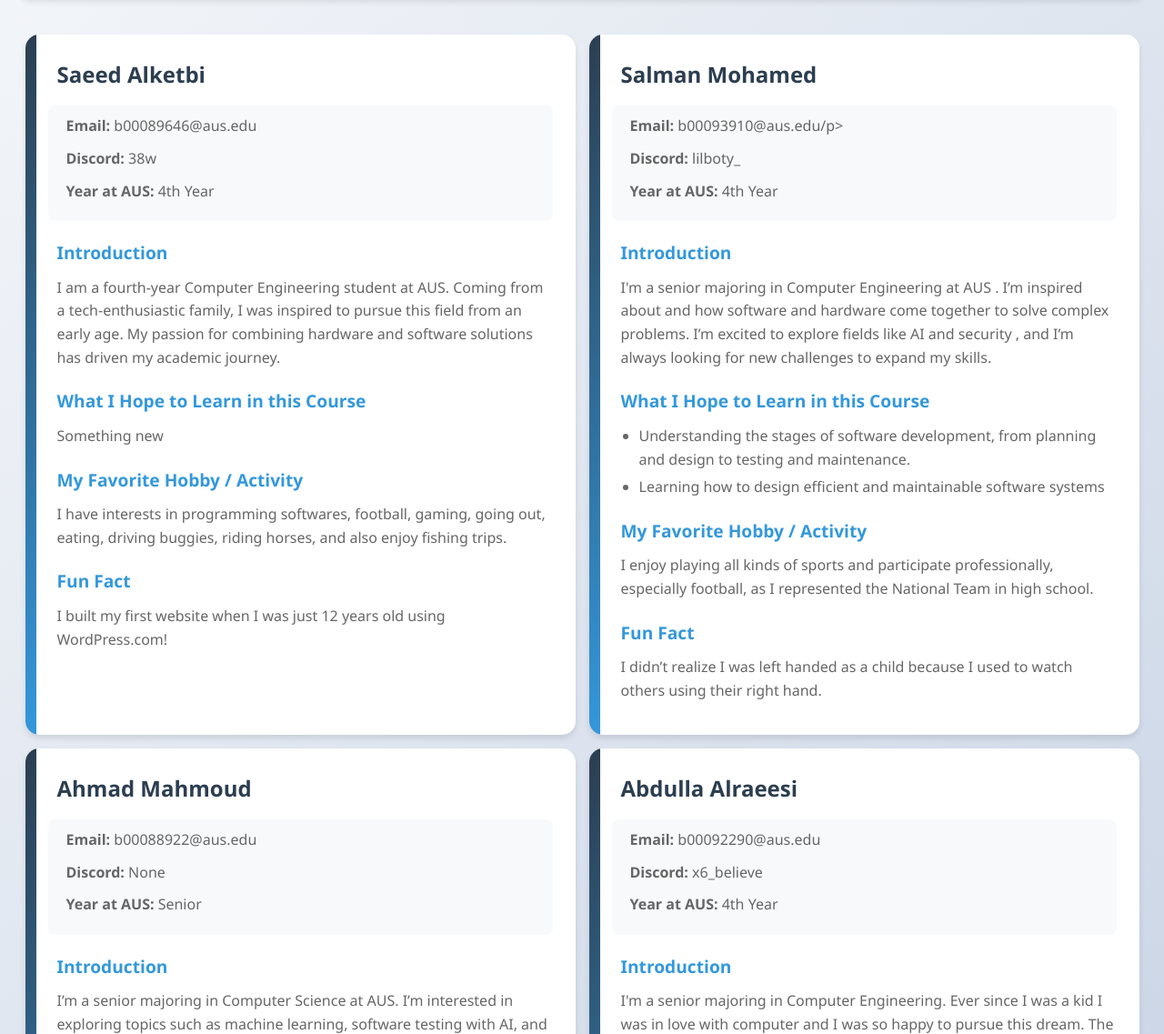
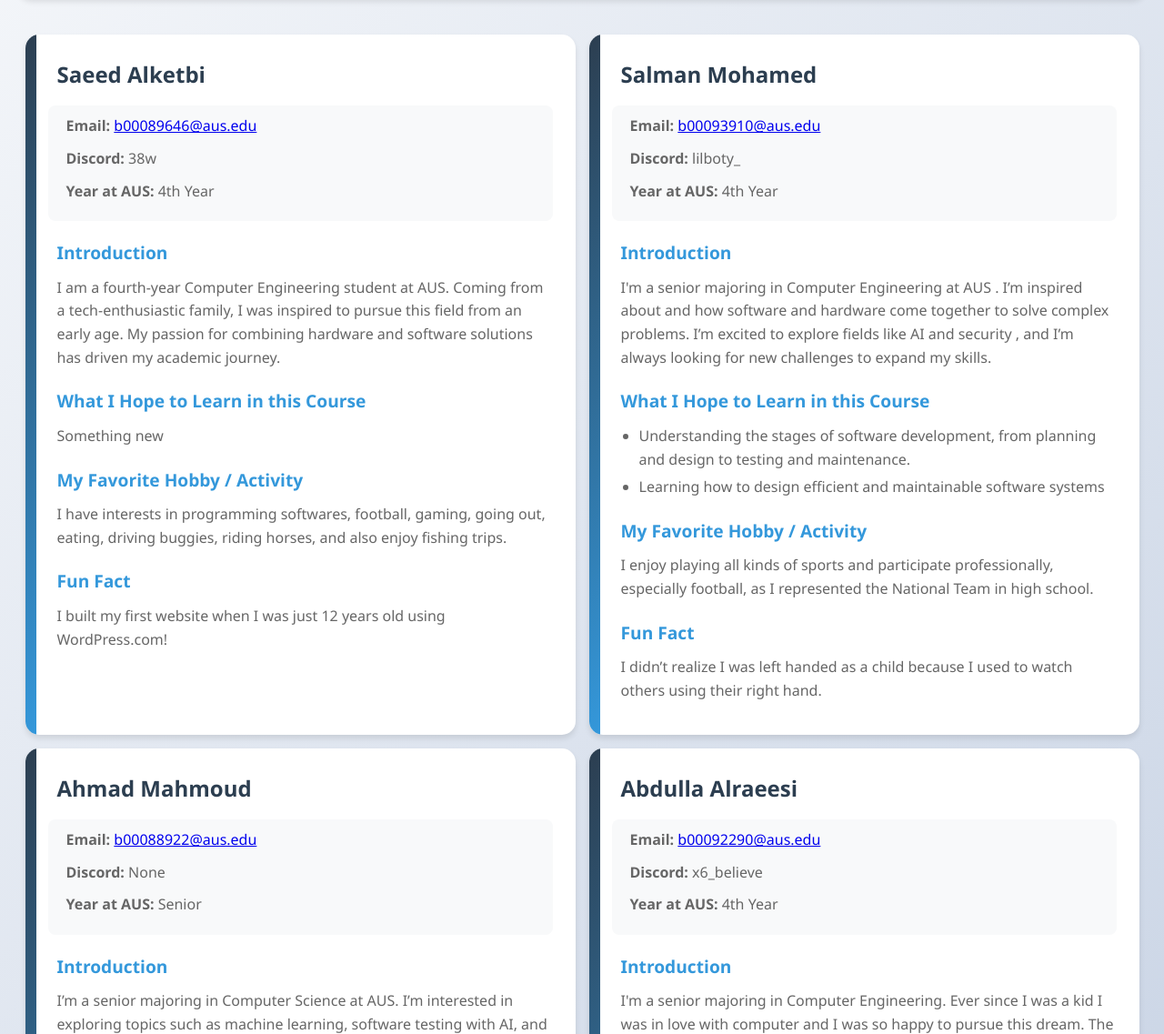
Before and after one commit to alktbihd/Sprinters, a plain HTML site: page index.html in a window 1280 px wide. Shown: the part 181-1318 px from the top of the page at 91% size. Drawn offline with Linux system fonts and the light colour scheme.

Commit message:
Update index.html

```diff
--- a/index.html
+++ b/index.html
@@ -149,7 +149,7 @@
         <div class="team-card">
             <h2>Saeed Alketbi</h2>
             <div class="contact-info">
-                <p><strong>Email:</strong> b00089646@aus.edu</p>
+                <p><strong>Email:</strong> <a href="mailto:b00089646@aus.edu">b00089646@aus.edu</a></p>
                 <p><strong>Discord:</strong> 38w</p>
                 <p><strong>Year at AUS:</strong> 4th Year</p>
             </div>
@@ -170,7 +170,7 @@
         <div class="team-card">
             <h2>Salman Mohamed</h2>
             <div class="contact-info">
-                <p><strong>Email:</strong> b00093910@aus.edu/p>
+                <p><strong>Email:</strong> <a href="mailto:b00093910@aus.edu">b00093910@aus.edu</a></p>
                 <p><strong>Discord:</strong> lilboty_</p>
                 <p><strong>Year at AUS:</strong> 4th Year</p>
             </div>
@@ -194,7 +194,7 @@
         <div class="team-card">
             <h2>Ahmad Mahmoud</h2>
             <div class="contact-info">
-                <p><strong>Email:</strong> b00088922@aus.edu</p>
+                <p><strong>Email:</strong> <a href="mailto:b00088922@aus.edu">b00088922@aus.edu</a></p>
                 <p><strong>Discord:</strong> None</p>
                 <p><strong>Year at AUS:</strong> Senior</p>
             </div>
@@ -218,7 +218,7 @@
         <div class="team-card">
             <h2>Abdulla Alraeesi</h2>
             <div class="contact-info">
-                <p><strong>Email:</strong> b00092290@aus.edu</p>
+                <p><strong>Email:</strong> <a href="mailto:b00092290@aus.edu">b00092290@aus.edu</a></p>
                 <p><strong>Discord:</strong> x6_believe</p>
                 <p><strong>Year at AUS:</strong> 4th Year</p>
             </div>
```
